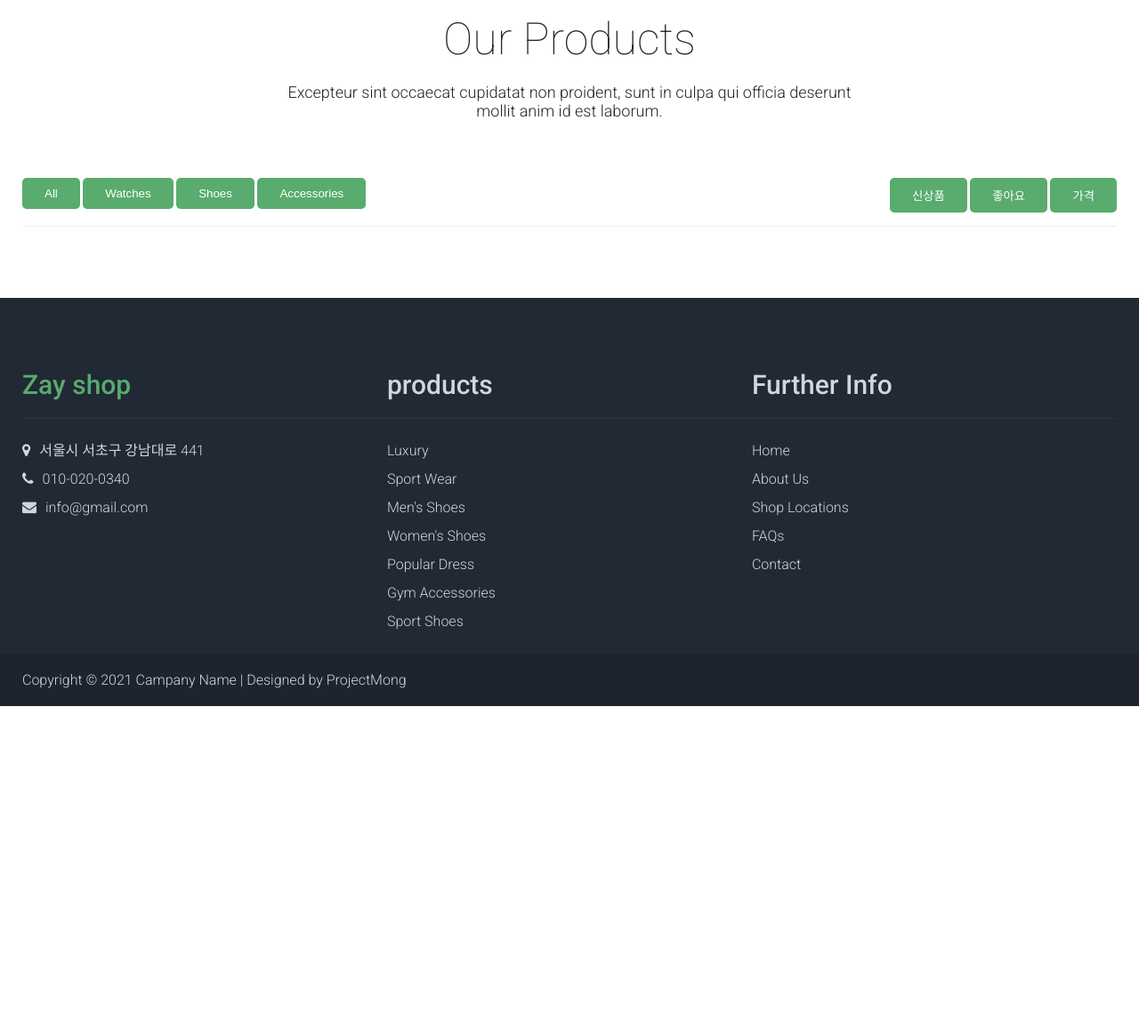
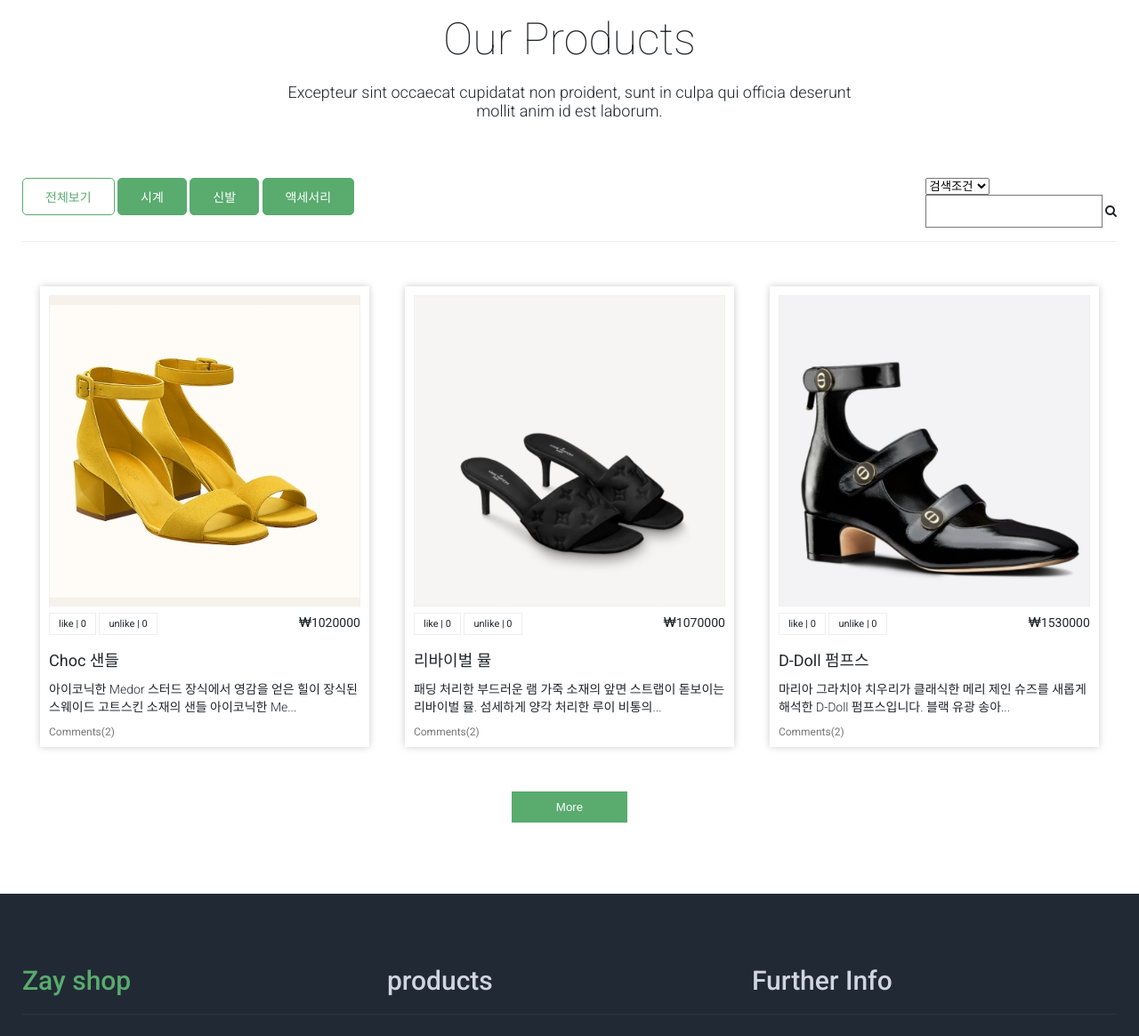
Before and after one commit to yunjungheo/zay, a PHP site: page /pages/menu_page/shop.php?key=all in a window 1280 px wide. Shown: the part 196-1361 px from the top of the page at 89% size. Before the commit the page ends 990 px from the top, so only its background shows below. Run offline with PHP 8.4, Linux system fonts and the light colour scheme; data comes from the database, SQL or seed files in the repository; both versions use the stored data as it was after the commit; tables that the repository leaves empty hold one stand-in row (values such as "Sample post"); a stand-in replaces the project's code that opens the database connection.

Commit message:
0728 카테고리분류 탭

```diff
--- a/css/media.css
+++ b/css/media.css
@@ -18,10 +18,10 @@
   section.join .form_box .mem_form,
   section.join .form_box .login_form{width: 70%;}
 
-  .featured .featured_txt p{display: none;}
-  .featured .like_unlike{flex-direction: column; padding: 0 0 10px 0;}
-  .featured .like_icons{display: flex; justify-content: space-between; padding-bottom: 10px;}
-  .featured .like_icons span{width: 50%; text-align: center;}
+  .featured_txt p{display: none;}
+  .like_unlike{flex-direction: column; padding: 0 0 10px 0;}
+  .like_icons{display: flex; justify-content: space-between; padding-bottom: 10px;}
+  .like_icons span{width: 50%; text-align: center;}
 
 }
 @media screen and (max-width:850px){
@@ -57,7 +57,7 @@
   section.join .login_form label{font-size: 12px; padding: 10px 15px;}
   section.join .mem_form p:first-child button{font-size: 12px;}
 
- .featured .featured_box .featured_item{width: 50%; padding: 10px;}
+  .featured_box .featured_item{width: 50%; padding: 10px;}
 
  /* 상품디테일 사이즈 조절 */
  .pro_insert .detail_contents{flex-wrap: wrap;}
@@ -134,7 +134,7 @@
   section.join .mem_form p:nth-child(4){flex-wrap: wrap;}
   section.join .mem_form p:nth-child(4) label{display: block; width: 100%;}
 
-  .featured .featured_box .featured_item{width: 100%;}
+  .featured_box .featured_item{width: 100%;}
 
 
   .pro_insert .detail_contents .detail_img{width: 100%;}
--- a/css/style.css
+++ b/css/style.css
@@ -55,27 +55,27 @@ header.stick .gnb{font-size:16px;}
 .categories .cate_item h3{font-size:18px; margin:15px 0;}
 .categories .cate_item a{background:#59ab6e; color:#fff; padding:12px 25px;}
 
-/* Featured Section Style Code */
+/* Featured Section & Shop Page Style Code */
 .featured{background: #e9eef5;}
-.featured .featured_box{width: 100%;  height: auto; margin: 30px 0; display: flex; flex-wrap: wrap;}
-.featured .featured_box .featured_item{width: 33.33%; padding: 20px;}
-.featured .item_frame{background: #fff; padding: 10px; box-shadow: 0 0 8px #ccc;}
-.featured .featured_img{border: 1px solid #efefef; height: auto; overflow:  hidden;}
-.featured .featured_item img{width: 100%;}
-.featured .featured_item em{font-size: normal; font-size: 12px; color: #777;}
+.featured_box{width: 100%;  height: auto; margin: 30px 0; display: flex; flex-wrap: wrap;}
+.featured_box .featured_item{width: 33.33%; padding: 20px;}
+.item_frame{background: #fff; padding: 10px; box-shadow: 0 0 8px #ccc;}
+.featured_img{border: 1px solid #efefef; height: auto; overflow:  hidden;}
+.featured_item img{width: 100%;}
+.featured_item em{font-size: normal; font-size: 12px; color: #777;}
 
 .like_unlike{width: 100%; height: auto; display: flex; justify-content: space-between; padding: 10px 0;}
 .like_unlike span{border: 1px solid #eee; padding: 5px 10px; font-size: 11px; font-weight: normal;}
 /* .like_unlike span:nth-child(1){background: #59ab6e; color: #fff;} */
 /* .like_unlike span:nth-child(2){background: lightcoral; color: #fff;} */
 
-.featured .featured_txt{width: 100%; color: #212529;}
-.featured .featured_txt h3{font-size: 18px; font-weight: 400; padding-top:10px;}
-.featured .featured_txt p{font-size: 14px; font-weight: 300; padding: 10px 0;}
+ .featured_txt{width: 100%; color: #212529;}
+ .featured_txt h3{font-size: 18px; font-weight: 400; padding-top:10px;}
+ .featured_txt p{font-size: 14px; font-weight: 300; padding: 10px 0;}
 
-.featured .load_more{width: 100%; height: auto; text-align: center;}
-.featured .load_more button,
-.featured .load_more a{background: #59ab6e; color: #fff; padding: 10px 50px;}
+ .load_more{width: 100%; height: auto; text-align: center;}
+ .load_more button,
+ .load_more a{background: #59ab6e; color: #fff; padding: 10px 50px;}
 
 
 
@@ -233,4 +233,5 @@ section.join .submit_info span a{display: inline-block; padding: 10px 20px; back
 
 /*Shop Page Style Code */
 .shop .shop_btns{width: 100%; height: auto; display: flex; justify-content: space-between; padding: 15px 0; border-bottom: 1px solid #eee;}
-.shop .shop_btns button{background: #59ab6e; color: #fff; border-radius: 5px; padding: 10px 25px; display: inline-block;}
+.shop .shop_btns a{background: #59ab6e; color: #fff; border-radius: 5px; padding: 10px 25px; display: inline-block; border: 1px solid #59ab6e;}
+.shop .shop_btns a.active{background: #fff; color: #59ab6e;}
--- /dev/null
+++ b/data/sort/category_sort.php
@@ -0,0 +1,96 @@
+  <?php
+
+    $tabIdx = $_GET['key']; //1. get으로 키를 받아와야함.
+    include $_SERVER["DOCUMENT_ROOT"]."/connect/db_conn.php";
+    //2. if문에 기존 $sql(전체로 설정되어있는.) 넣어주기.
+    if($tabIdx == "all" || $tabIdx =="new"){
+      $sql1 = "SELECT * FROM zay_pro ORDER BY ZAY_pro_idx DESC";
+    }else if($tabIdx =="price"){
+      $sql1 = "SELECT * FROM zay_pro ORDER BY ZAY_pro_pri ASC";
+    }else if($tabIdx =="like"){
+      $sql1 = "SELECT * FROM zay_pro ORDER BY ZAY_pro_like DESC";
+    }else{
+      //3. else로 카테고리별로 선택하면 나올수있게 해줌.
+       $sql1 = "SELECT * FROM zay_pro WHERE ZAY_pro_cate = '{$tabIdx}' ORDER BY ZAY_pro_idx DESC";
+    }
+
+
+    //가격에 천단위 표시해주기
+    // $price = $pro_row_pri;
+    // echo  'number_format($price) : '.number_format($price).'<br>';
+
+    $pro_result = mysqli_query($dbConn, $sql1);
+
+    while($pro_row = mysqli_fetch_array($pro_result)){
+      $pro_row_idx = $pro_row['ZAY_pro_idx'];
+      $pro_row_img = $pro_row['ZAY_pro_img_01'];
+      $pro_row_tit = $pro_row['ZAY_pro_name'];
+      $pro_row_desc = $pro_row['ZAY_pro_desc'];
+      $pro_row_pri = $pro_row['ZAY_pro_pri'];
+
+
+      //좋아요 싫어요 기능 구현(반복 기능 추가)
+      $like_unlike_type = -1;
+
+      $status_query = "SELECT COUNT(*) AS cntStatus, ZAY_like_unlike_type FROM zay_like_unlike WHERE ZAY_like_unlike_userid ='{$useridx}' AND
+      ZAY_like_unlike_postid ='{$pro_row_idx}'";
+
+      $status_result = mysqli_query($dbConn, $status_query);
+      $status_row = mysqli_fetch_array($status_result);
+      $count_status = $status_row['cntStatus'];
+
+      if($count_status > 0){
+        $like_unlike_type = $status_row['ZAY_like_unlike_type'];
+      }
+      //echo $like_unlike_type;
+
+      $like_query = "SELECT COUNT(*) cntLikes FROM zay_like_unlike WHERE ZAY_like_unlike_type=1 AND ZAY_like_unlike_postid ='{$pro_row_idx}'";
+      $like_result = mysqli_query($dbConn, $like_query);
+      $like_row = mysqli_fetch_array($like_result);
+      $total_likes = $like_row['cntLikes'];
+
+
+      $unlike_query = "SELECT COUNT(*) cntUnLikes FROM zay_like_unlike WHERE ZAY_like_unlike_type=0 AND ZAY_like_unlike_postid ='{$pro_row_idx}'";
+      $unlike_result = mysqli_query($dbConn, $unlike_query);
+      $unlike_row = mysqli_fetch_array($unlike_result);
+      $total_unlikes = $unlike_row['cntUnLikes'];
+  ?>
+  <!-- Featured Loop Item -->
+  <div class="featured_item">
+  <div class="item_frame">
+    <a href="/zay/pages/details/pro_detail_form.php?pro_idx=<?=$pro_row_idx?>">
+      <div class="featured_img">
+        <img src="/zay/data/product_imgs/<?=$pro_row_img?>" alt="">
+      </div>
+    </a>
+    <div class="like_unlike">
+      <div class="like_icons">
+        <?php if(!$userid){  ?>
+        <span onclick="plzLogin()">like | <b><?=$total_likes?></b></span>
+        <span onclick="plzLogin()">unlike | <b><?=$total_unlikes?></b></span>
+        <?php  } else {  ?>
+
+        <span id="like_<?=$pro_row_idx?>" class="like" style="<?php if($like_unlike_type == 1){ echo"background:#59ab6e; color:#fff;"; } ?>">like |
+        <b id="likes_<?=$pro_row_idx?>"><?=$total_likes?></b>
+        </span>
+        <span id="unlike_<?=$pro_row_idx?>" class="unlike" style="<?php if($like_unlike_type == 0){ echo"background:lightcoral; color:#fff;"; } ?>">unlike |
+          <b id="unlikes_<?=$pro_row_idx?>"><?=$total_unlikes?></b>
+        </span>
+
+        <?php  }  ?>
+        </div>
+
+      <p><i class="fa fa-krw"></i><?=$pro_row_pri?></p>
+    </div>
+    <div class="featured_txt">
+      <h3><?=$pro_row_tit?></h3>
+      <p class="desc"><?=$pro_row_desc?></p>
+    </div>
+
+    <div class="reviews">
+      <em>Comments(2)</em>
+    </div>
+  </div>
+  </div>
+  <!-- End of Featured Loop Item -->
+  <?php } ?>
--- a/guide.txt
+++ b/guide.txt
@@ -1,3 +1,6 @@
+      include $_SERVER["DOCUMENT_ROOT"]."/connect/db_conn.php";
+
+
 1. color
 - #F3F2F1 (제품 배경색)
 - #ffffff(주색)
--- a/include/header.php
+++ b/include/header.php
@@ -57,7 +57,7 @@
         <ul class="gnb">
           <li><a href="/zay/index.php">Home</a></li>
           <li><a href="/zay/pages/admin/product_insert_form.php">About</a></li>
-          <li><a href="/zay/pages/menu_page/shop.php">Shop</a></li>
+          <li><a href="/zay/pages/menu_page/shop.php?key=all">Shop</a></li>
           <li><a href="/zay/pages/menu_page/community_form.php">Community</a></li>
         </ul>
         <div class="login_info">
--- a/index.php
+++ b/index.php
@@ -171,6 +171,7 @@
             <div class="like_unlike">
               <div class="like_icons">
                 <?php if(!$userid){  ?>
+                  <!-- 로그인안할때 나오는. -->
                 <span onclick="plzLogin()">like | <b><?=$total_likes?></b></span>
                 <span onclick="plzLogin()">unlike | <b><?=$total_unlikes?></b></span>
                 <?php  } else {  ?>
--- a/pages/menu_page/shop.php
+++ b/pages/menu_page/shop.php
@@ -30,17 +30,33 @@
       </div>
       <div class="shop_btns">
         <div class="tabs">
-          <button type="button">All</button>
-          <button type="button">Watches</button>
-          <button type="button">Shoes</button>
-          <button type="button">Accessories</button>
+          <a href="?key=all" class="active">전체보기</a>
+          <a href="?key=watches">시계</a>
+          <a href="?key=shoes">신발</a>
+          <a href="?key=accessories">액세서리</a>
         </div>
-        <div class="filter">
-          <button type="button">신상품</button>
-          <button type="button">좋아요</button>
-          <button type="button">가격</button>
+        <div class="filters">
+          <div class="filter_tabs">
+            <select onchange="location.href=this.value">
+            <option selected disabled value="">검색조건</option>
+            <option value="?key=new">신상품</option>
+            <option value="?key=like">좋아요</option>
+            <option value="?key=price">가격</option>
+            </select>
+          </div>
+          <div class="search">
+            <input type="text" style="border:1px solid;">
+            <i class="fa fa-search"></i>
+          </div>
         </div>
       </div>
+      <!-- End of show btns -->
+      <div class="featured_box">
+        <?php include $_SERVER["DOCUMENT_ROOT"]."/zay/data/sort/category_sort.php"; ?>
+      </div>
+     <div class="load_more">
+       <button type="button">More</button>
+     </div>
     </div>
   </section>
 
@@ -53,7 +69,29 @@
 
    <!-- jQuery Framework Load -->
   <script src="https://ajax.googleapis.com/ajax/libs/jquery/3.4.1/jquery.min.js"></script>
+  <script src="/zay/js/jq.like.unlike.js"></script>
   <script src="/zay/js/jq.main.js"></script>
+
+  <script>
+    const pathName = window.location.href;
+    //console.log(pateName); -> 현재주소확인하는..
+    const btns = document.querySelectorAll('.shop .shop_btns a');
+    //console.log(btns); -> a가 7개 찍히는거 확인하기.
+    //액티브안먹히는이유는 누를때마다 갱신되서 주소값으로 끌고와야함.
+    //그래서 아래에서처럼 배열을 만들어줘야함.
+    const btnsArr = ['all', 'watches','shoes','accessories'];
+    for(let i = 0; i < btnsArr.length; i++){
+      btns[i].classList.remove('active');
+      if(pathName.includes(btnsArr[i])){
+        btns[i].classList.add('active');
+      }
+    }
+
+    function plzLogin(){
+     alert('로그인 후 이용해 주세요.');
+     return false;
+   }
+  </script>
 
 
 </body>
--- a/php/like_unlike.php
+++ b/php/like_unlike.php
@@ -46,6 +46,11 @@ $result1 = mysqli_query($dbConn, $sql1);
 $fetch_likes = mysqli_fetch_array($result1);
 $total_likes = $fetch_likes['totalLikes'];
 
+
+$total_sql = "UPDATE zay_pro SET ZAY_pro_like=$total_likes WHERE ZAY_pro_idx=$post_id";
+
+mysqli_query($dbConn, $total_sql);
+
 $sql2 = "SELECT COUNT(*) AS totalunLikes FROM zay_like_unlike WHERE ZAY_like_unlike_type=0 AND ZAY_like_unlike_postid=$post_id";
 //싫어요 총 갯수
 $result2 = mysqli_query($dbConn, $sql2);
--- a/php/product_insert.php
+++ b/php/product_insert.php
@@ -1,5 +1,5 @@
 <?php
-
+$pro_like = 0;
 $pro_cate = $_POST['pro_select'];
 $pro_name = addslashes($_POST['pro_insert_name']);
 $pro_pri = $_POST['pro_insert_pri'];
@@ -48,6 +48,7 @@ $pro_upload_dir = $_SERVER['DOCUMENT_ROOT']."/zay/data/product_imgs/";
 
   include $_SERVER["DOCUMENT_ROOT"]."/connect/db_conn.php";
     $sql = "INSERT INTO zay_pro (
+      ZAY_pro_like,
       ZAY_pro_cate,
       ZAY_pro_name,
       ZAY_pro_pri,
@@ -58,6 +59,7 @@ $pro_upload_dir = $_SERVER['DOCUMENT_ROOT']."/zay/data/product_imgs/";
       ZAY_pro_img_02,
       ZAY_pro_reg
     ) VALUES (
+      '{$pro_like}',
       '{$pro_cate}',
       '{$pro_name}',
       '{$pro_pri}',
--- a/todo.txt
+++ b/todo.txt
@@ -10,7 +10,7 @@
 7. 비밀번호 암호화 /마지막에
 8. 상품평 등록
 
-9. 상품 필터링(최신순, 좋아요 순 정렬)
+9. 상품 필터링(최신순, 좋아요 순 정렬) 7/28
    상품 검색
 10. 게시판 7/21~
 11. 답글
```
Also changed, not shown: js/jq.main.js (+20 -2 lines), sql/zay_pro.sql (+19 -3 lines). Lines whose indentation alone changed are shown as unchanged.
